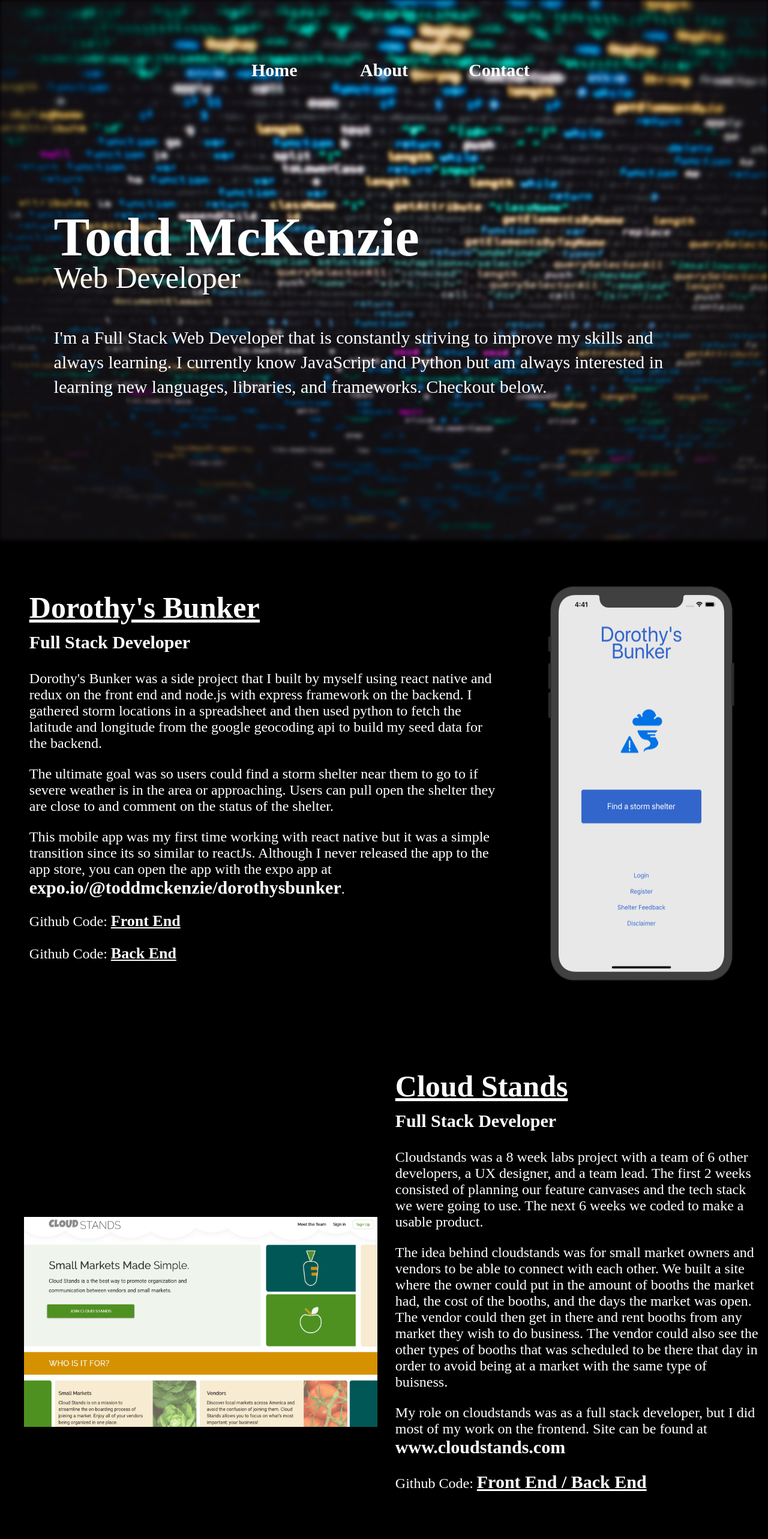
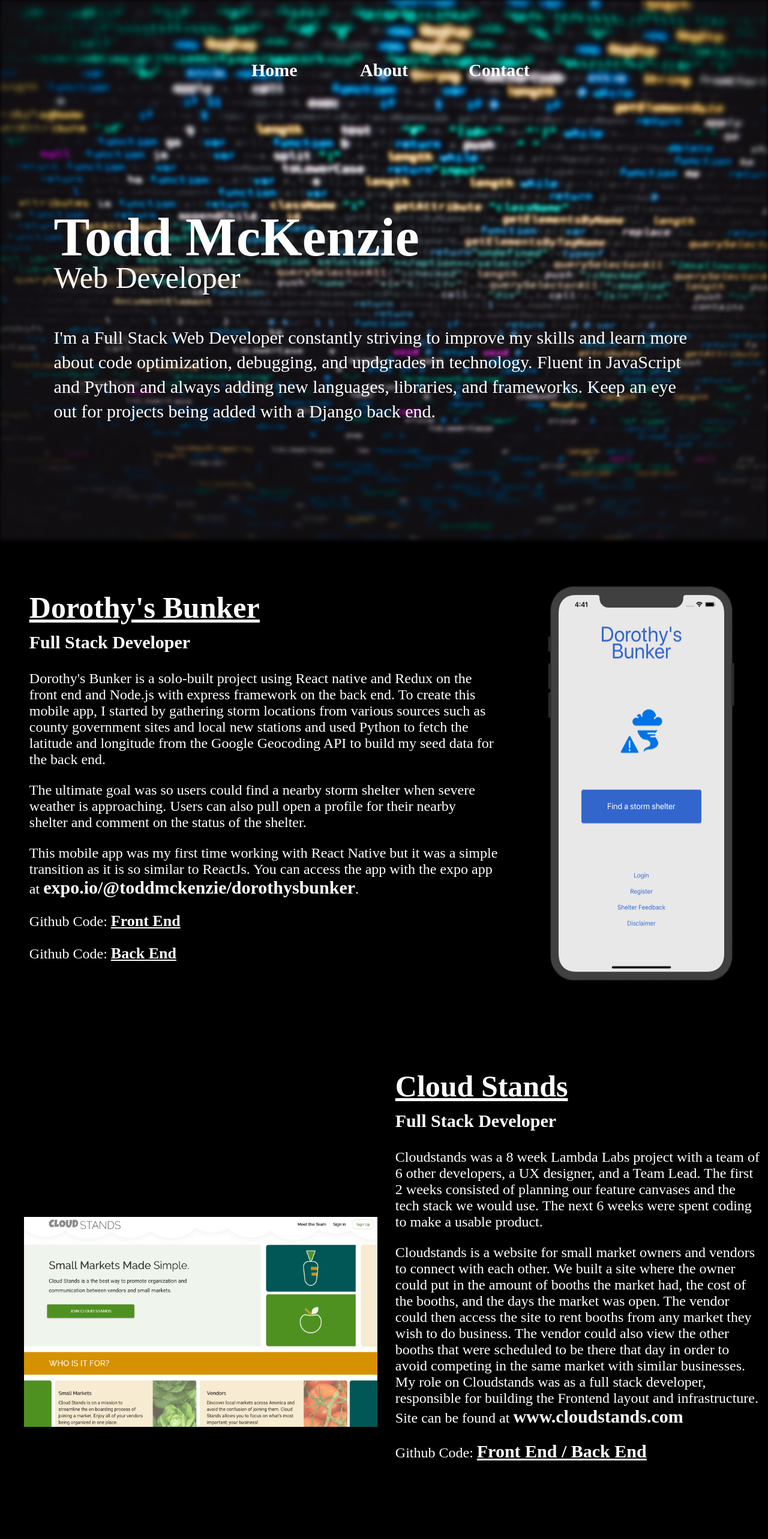
Before and after one commit to toddmckenzie/Portfolio, a React (Create React App) app in the folder port/: page / in a window 1280 px wide. Shown: the top 2566 px of the page at 60% size. Built offline with nearby package versions, Linux system fonts and the light colour scheme.

Commit message:
changes to wording

```diff
--- a/port/src/components/header.js
+++ b/port/src/components/header.js
@@ -23,7 +23,7 @@ const Header = () => {
                 </div>
                 <h1 className="name">Todd McKenzie</h1>
                 <h3 className="web">Web Developer</h3>
-                <p className="para">I'm a Full Stack Web Developer that is constantly striving to improve my skills and always learning.  I currently know JavaScript and Python but am always interested in learning new languages, libraries, and frameworks.  Checkout below.</p>
+                <p className="para">I'm a Full Stack Web Developer constantly striving to improve my skills and learn more about code optimization, debugging, and updgrades in technology. Fluent in JavaScript and Python and always adding new languages, libraries, and frameworks. Keep an eye out for projects being added with a Django back end.</p>
             </div>
 
         </div>
--- a/port/src/components/projects.css
+++ b/port/src/components/projects.css
@@ -96,7 +96,7 @@ p {
 
 .tweet {
     display: flex;
-    margin-bottom: 70px;
+    margin-bottom: -60px;
 }
 
 .tweet-pic {
--- a/port/src/components/projects.js
+++ b/port/src/components/projects.js
@@ -16,12 +16,12 @@ const Projects = () => {
                 <div className="words bunker-words">
                     <h1 className="project-heading"><a href="https://expo.io/@toddmckenzie/dorothysbunker" target="_blank" className="project-heading db-heading">Dorothy's Bunker</a></h1>
                     <h3 className="role">Full Stack Developer</h3>
-                    <p>Dorothy's Bunker was a side project that I built by myself using react native and redux on the front end and node.js with express framework on the backend.  I gathered storm locations in a spreadsheet and then used python to fetch the latitude and longitude from the google geocoding api to build my seed data for the backend. </p>
+                    <p>Dorothy's Bunker is a solo-built project using React native and Redux on the front end and Node.js with express framework on the back end.  To create this mobile app, I started by gathering storm locations from various sources such as county government sites and local new stations and used Python to fetch the latitude and longitude from the Google Geocoding API to build my seed data for the back end.</p>
                     <p>
-                    The ultimate goal was so users could find a storm shelter near them to go to if severe weather is in the area or approaching.  Users can pull open the shelter they are close to and comment on the status of the shelter.
+                    The ultimate goal was so users could find a nearby storm shelter when severe weather is approaching. Users can also pull open a profile for their nearby shelter and comment on the status of the shelter.
                     </p>
                     <p>
-                    This mobile app was my first time working with react native but it was a simple transition since its so similar to reactJs.  Although I never released the app to the app store, you can open the app with the expo app at <a className="db-heading anchorT"href="https://expo.io/@toddmckenzie/dorothysbunker" target="_blank">expo.io/@toddmckenzie/dorothysbunker</a>.
+                    This mobile app was my first time working with React Native but it was a simple transition as it is so similar to ReactJs. You can access the app with the expo app at <a className="db-heading anchorT"href="https://expo.io/@toddmckenzie/dorothysbunker" target="_blank">expo.io/@toddmckenzie/dorothysbunker</a>.
                     </p>
                     <p>Github Code: <a href="https://github.com/SheltersBunkers/Frontend" className="db-heading" target="_blank" style={{fontSize: "26px", textDecoration: "underline"}}>Front End</a></p>
                     <p>Github Code: <a href="https://github.com/toddmckenzie/Maps-backend" className="db-heading" target="_blank"  style={{fontSize: "26px", textDecoration: "underline"}}>Back End</a></p>
@@ -33,9 +33,9 @@ const Projects = () => {
                     <div className="words">
                         <a href="https://www.cloudstands.com/landing" target="_blank"><h1 className="project-heading cloud-heading">Cloud Stands</h1></a>
                         <h3 className="role">Full Stack Developer</h3>
-                        <p>Cloudstands was a 8 week labs project with a team of 6 other developers, a UX designer, and a team lead.  The first 2 weeks consisted of planning our feature canvases and the tech stack we were going to use.  The next 6 weeks we coded to make a usable product.</p>
-                        <p>The idea behind cloudstands was for small market owners and vendors to be able to connect with each other.  We built a site where the owner could put in the amount of booths the market had, the cost of the booths, and the days the market was open. The vendor could then get in there and rent booths from any market they wish to do business. The vendor could also see the other types of booths that was scheduled to be there that day in order to avoid being at a market with the same type of buisness.</p>
-                        <p>My role on cloudstands was as a full stack developer, but I did most of my work on the frontend. Site can be found at <a className="cloud-heading" href="https://www.cloudstands.com/landing" target="_blank">www.cloudstands.com</a></p>
+                        <p>Cloudstands was a 8 week Lambda Labs project with a team of 6 other developers, a UX designer, and a Team Lead. The first 2 weeks consisted of planning our feature canvases and the tech stack we would use. The next 6 weeks were spent coding to make a usable product.</p>
+                        <p>Cloudstands is a website for small market owners and vendors to connect with each other. We built a site where the owner could put in the amount of booths the market had, the cost of the booths, and the days the market was open. The vendor could then access the site to rent booths from any market they wish to do business. The vendor could also view the other booths that were scheduled to be there that day in order to avoid competing in the same market with similar businesses.
+                        My role on Cloudstands was as a full stack developer, responsible for building the Frontend layout and infrastructure. Site can be found at <a className="cloud-heading" href="https://www.cloudstands.com/landing" target="_blank">www.cloudstands.com</a></p>
                         <p>Github Code: <a href="https://github.com/labs14-market-organizer" target="_blank" className="cloud-heading" style={{textDecoration: "underline"}}>Front End / Back End</a></p>
                     </div>
 
@@ -44,11 +44,11 @@ const Projects = () => {
                     <div className="words didact-words">
                         <a href="https://didactlms.com/landing" target="_blank"><h1 className="project-heading didact-heading">Didact</h1></a>
                         <h3 className="role">Team Lead</h3>
-                        <p>Didact was a labs project that I was lucky enough to be a team lead on.  I had a great group of developers and UX designer on my team.</p>
+                        <p>Didact was a Lambda Labs project that I managed as Team Lead. I had a great group of 5 developers and 1 UX designer on my team.</p>
                         <p>
-                        The idea behind the project was to be able to have a place that can bring in multiple online learning courses in order to create learning pathways that users can take.  The team was able to use udemy's api to get information on their courses onto the site by using the course url.  Users can also create their own pathways or manually plug in course data.
+                        The Didact project create a website that collects multiple online learning courses to create one comprehensive learning pathways for users. The team was able to use Udemy’s API to collect course information using each courses’ url. Users could also create their own learning pathways or manually plug in course data from other MOOC sites.
                         </p>
-                        <p>My role as a team lead was to conduct daily standups in the morning.  During these standups we would go over our trello board to see what everyone is working on or what needs to be accomplished on the day.  I also pair programmed with multiple developers, hooked up mixpanel analytics, built the landing page, and provided assistance when needed. Site located at <a href="https://didactlms.com/landing" target="_blank" className="didact-heading">www.didactlms.com</a></p>
+                        <p>As the Team Lead for this project, I lead daily standups to assess goals and workflow each morning. During these standups, the team would review our Trello board to align on tasks and methods. I also pair programmed with multiple developers to troubleshoot code issues, hooked up Mixpanel analytics, built the landing page, and provided assistance when needed. Site located at <a href="https://didactlms.com/landing" target="_blank" className="didact-heading">www.didactlms.com</a></p>
                         <p>Github Code: <a href="https://github.com/Lambda-School-Labs/didact-fe" target="_blank" className="didact-heading" style={{fontSize: "26px", textDecoration: "underline"}}>Front End</a></p>
                         <p>Github Code: <a href="https://github.com/Lambda-School-Labs/didact-be" target="_blank" className="didact-heading" style={{fontSize: "26px", textDecoration: "underline"}}>Back End</a></p>
                     </div>
@@ -62,9 +62,9 @@ const Projects = () => {
                     <a  href="https://tweetbetterapp.netlify.com" target="_blank">
                     <h1 className="project-heading TB-heading">Tweet Better</h1></a>
                     <h3 className="role">Frontend Developer</h3>
-                        <p>Tweet better was the first react project that I helped build.  It was made during a build week after learning react.  Myself and another developer built the frontend in react and redux and the backend was built by two data scientists.</p>
-                        <p>The idea behind tweet better was to evaluate your tweet before you actually post the tweet to twitter.  The backend rates the sentiment of the tweet and its displays the sentimate rating.</p>
-                        <p>The site is located at <a className="TB-heading anchorT" href="https://tweetbetterapp.netlify.com" target="_blank"> https://tweetbetterapp.netlify.com.</a></p>
+                        <p>Tweet better was the first react project that I built, created during a one-week Build week following a 3-week React Unit at Lambda School. Myself and another developer collaborated to create the Front end interface in React and Redux, while the Backend was built by two Data Scientists.</p>
+                        <p>The idea behind Tweet Better was to evaluate the content of a Tweet before you post to Twitter. The Backend rated the sentiment of the tweet and the Frontend displayed this sentiment rating clearly to the user.
+                        The site is located at  <a className="TB-heading anchorT" href="https://tweetbetterapp.netlify.com" target="_blank"> https://tweetbetterapp.netlify.com.</a></p>
                         <p>Github Code: <a href="https://github.com/tweet-better-build-week-2/Frontend" target="_blank" className="TB-heading" style={{fontSize: "26px", textDecoration: "underline"}}>Frontend</a></p>
                     </div>
                 </div>
```
